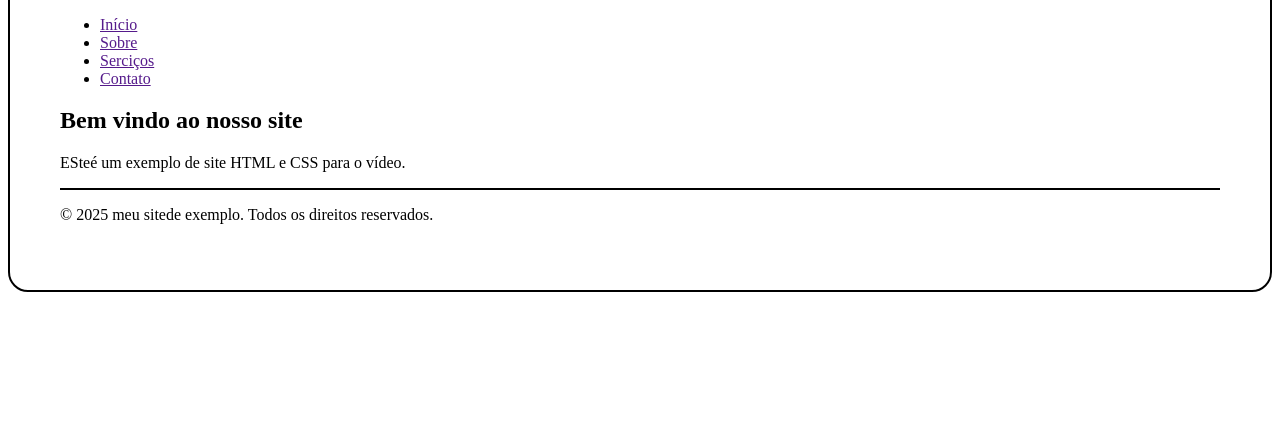
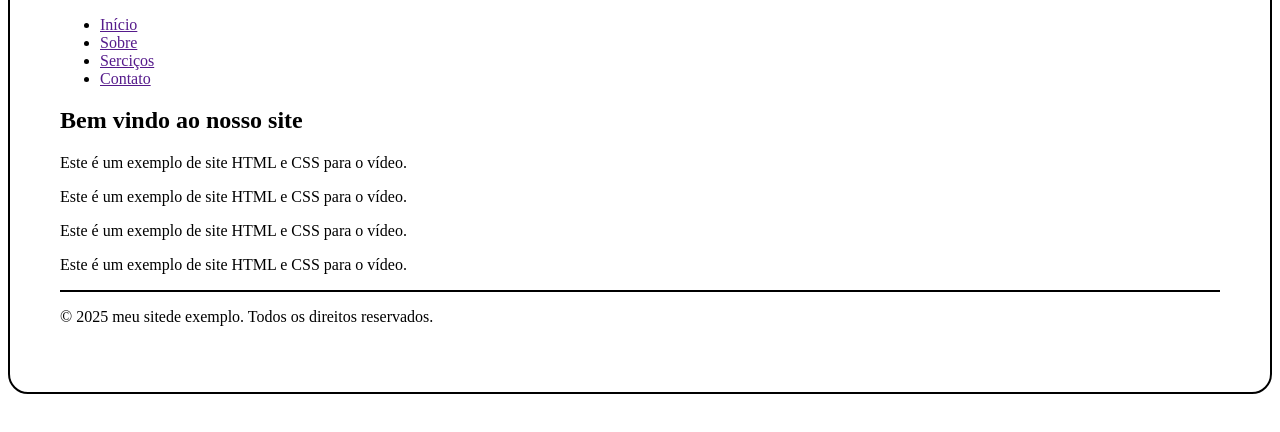
Before and after one commit to HumbertoEliaSoares01/Fernanda-Kipper-Dev, a plain HTML site: page index.html in a window 1280 px wide. Shown: the part 212-644 px from the top of the page. Drawn offline with Linux system fonts and the light colour scheme.

Commit message:
commit na nova branch

```diff
--- a/index.html
+++ b/index.html
@@ -22,7 +22,10 @@
     </nav>
     <section class="conteudo">
         <h2>Bem vindo ao nosso site</h2>
-        <p>ESteé um exemplo de site HTML e CSS para o vídeo.</p>
+        <p>Este é um exemplo de site HTML e CSS para o vídeo.</p>
+        <p>Este é um exemplo de site HTML e CSS para o vídeo.</p>
+        <p>Este é um exemplo de site HTML e CSS para o vídeo.</p>
+        <p>Este é um exemplo de site HTML e CSS para o vídeo.</p>
     </section>
     <footer>
         <p>&copy; 2025 meu sitede exemplo. Todos os direitos reservados.</p>
```
